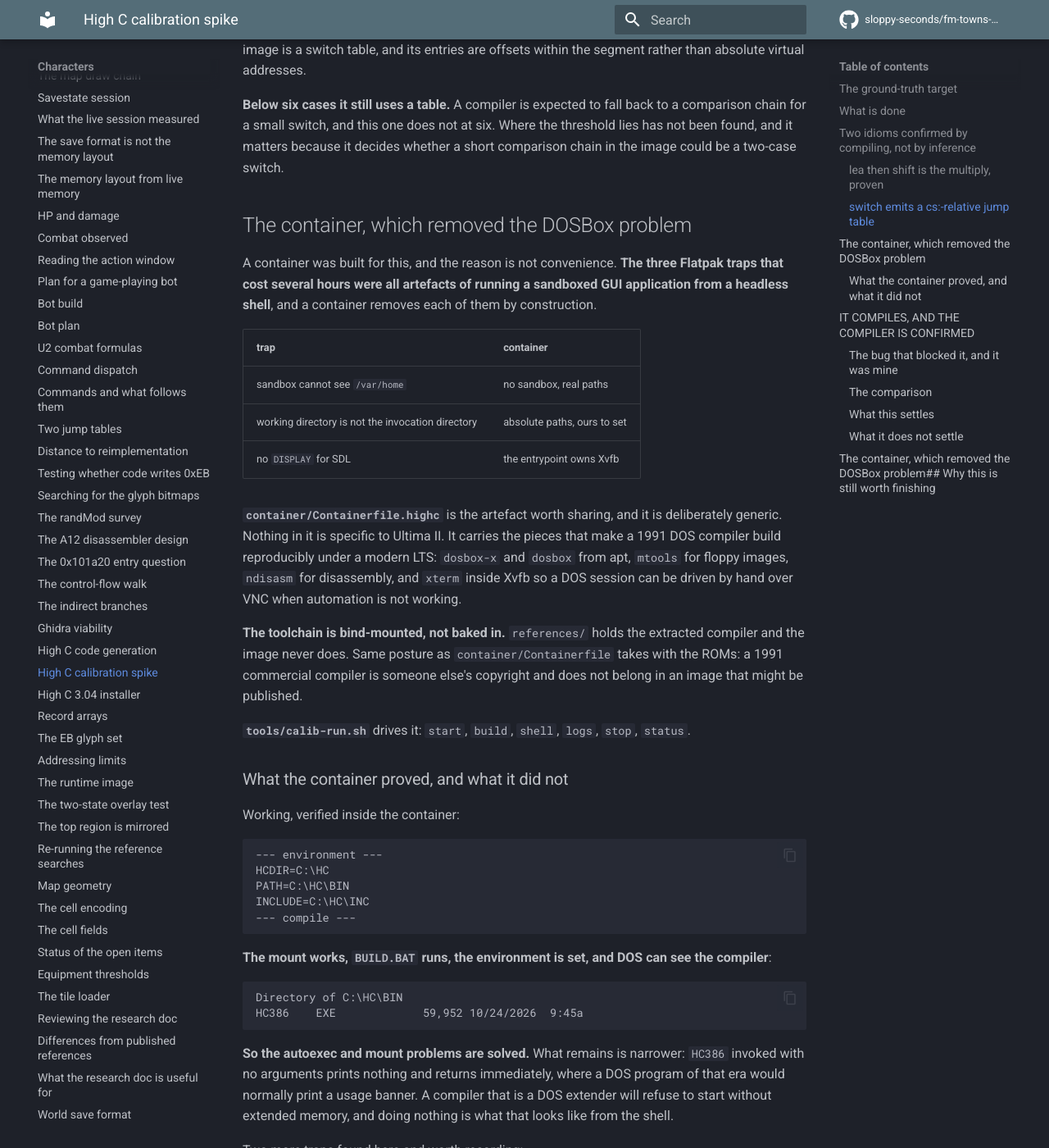
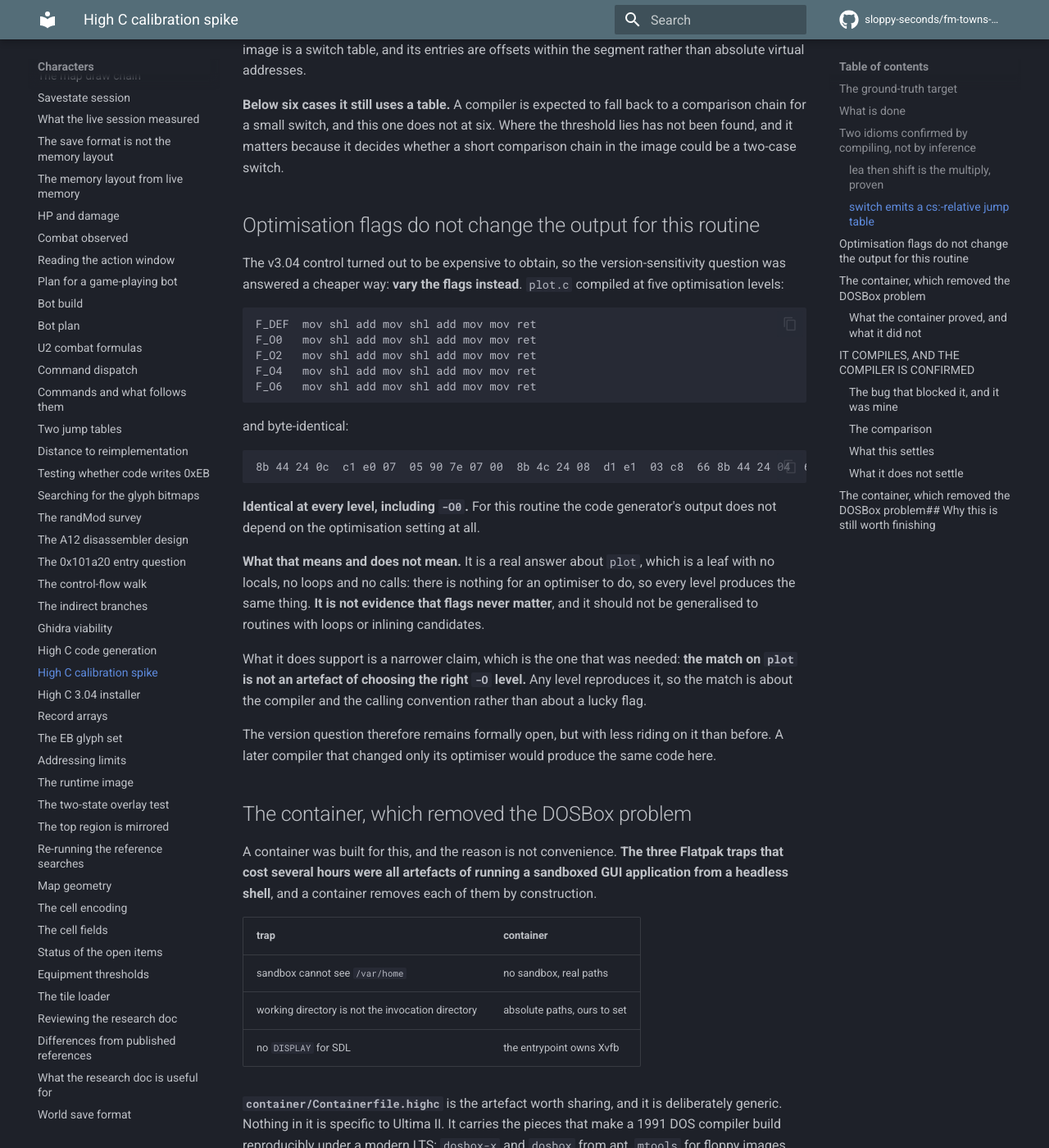
Before and after one commit to sloppy-seconds/fm-towns-ultima, an MkDocs documentation site: the page built from docs/highc-spike.md, in a window 1280 px wide and 1400 px high, scrolled down 2628 px. Shown: the whole window at 82% size. Built offline with MkDocs 1.6.1 and Material for MkDocs 9.7.7, drawn with Linux system fonts in a browser that asks for light colours; comment, search, counter and statistics services are not loaded.

Commit message:
Flags do not change the output for plot, so the match is not a lucky -O level
The v3.04 control was expensive to obtain, so the version-sensitivity question was answered more cheaply: vary the
optimisation level instead. plot.c compiled at -O0, -O2, -O4, -O6 and the default, and all five produce
BYTE-IDENTICAL code:

  8b 44 24 0c  c1 e0 07  05 90 7e 07 00  8b 4c 24 08  d1 e1  03 c8  66 8b 44 24 04  66 89 01  c3

WHAT THIS MEANS. The match on plot is not an artefact of selecting the right optimisation level, so it is a fact
about the compiler and its calling convention rather than about a lucky flag. Any level reproduces it.

WHAT IT DOES NOT MEAN. plot is a leaf with no locals, no loops and no calls, so there is nothing for an optimiser
to do and every level gives the same answer. This is NOT evidence that flags never matter and must not be
generalised to routines with loops or inlining candidates. The version question also stays formally open, though
with less riding on it: a later compiler that changed only its optimiser would produce the same code here.

ALSO LEARNED THE HARD WAY, and worth writing down because it wasted turns: DOS truncates output filenames to 8.3,
so a batch file writing FLAGSDONE.TXT really creates FLAGSDON.TXT and a poller waiting on the long name never
fires. And a config's [autoexec] calling a BAT that does not exist fails silently with no log and no marker, which
looks identical to a compiler that produced nothing.

````diff
--- a/docs/highc-spike.md
+++ b/docs/highc-spike.md
@@ -109,6 +109,39 @@ its entries are offsets within the segment rather than absolute virtual addresse
 **Below six cases it still uses a table.** A compiler is expected to fall back to a comparison chain for a small
 switch, and this one does not at six. Where the threshold lies has not been found, and it matters because it decides
 whether a short comparison chain in the image could be a two-case switch.
+
+## Optimisation flags do not change the output for this routine
+
+The v3.04 control turned out to be expensive to obtain, so the version-sensitivity question was answered a
+cheaper way: **vary the flags instead**. `plot.c` compiled at five optimisation levels:
+
+```
+F_DEF  mov shl add mov shl add mov mov ret
+F_O0   mov shl add mov shl add mov mov ret
+F_O2   mov shl add mov shl add mov mov ret
+F_O4   mov shl add mov shl add mov mov ret
+F_O6   mov shl add mov shl add mov mov ret
+```
+
+and byte-identical:
+
+```
+8b 44 24 0c  c1 e0 07  05 90 7e 07 00  8b 4c 24 08  d1 e1  03 c8  66 8b 44 24 04  66 89 01  c3
+```
+
+**Identical at every level, including `-O0`.** For this routine the code generator's output does not depend on the
+optimisation setting at all.
+
+**What that means and does not mean.** It is a real answer about `plot`, which is a leaf with no locals, no loops
+and no calls: there is nothing for an optimiser to do, so every level produces the same thing. **It is not evidence
+that flags never matter**, and it should not be generalised to routines with loops or inlining candidates.
+
+What it does support is a narrower claim, which is the one that was needed: **the match on `plot` is not an
+artefact of choosing the right `-O` level.** Any level reproduces it, so the match is about the compiler and the
+calling convention rather than about a lucky flag.
+
+The version question therefore remains formally open, but with less riding on it than before. A later compiler
+that changed only its optimiser would produce the same code here.
 
 ## The container, which removed the DOSBox problem
 
````
